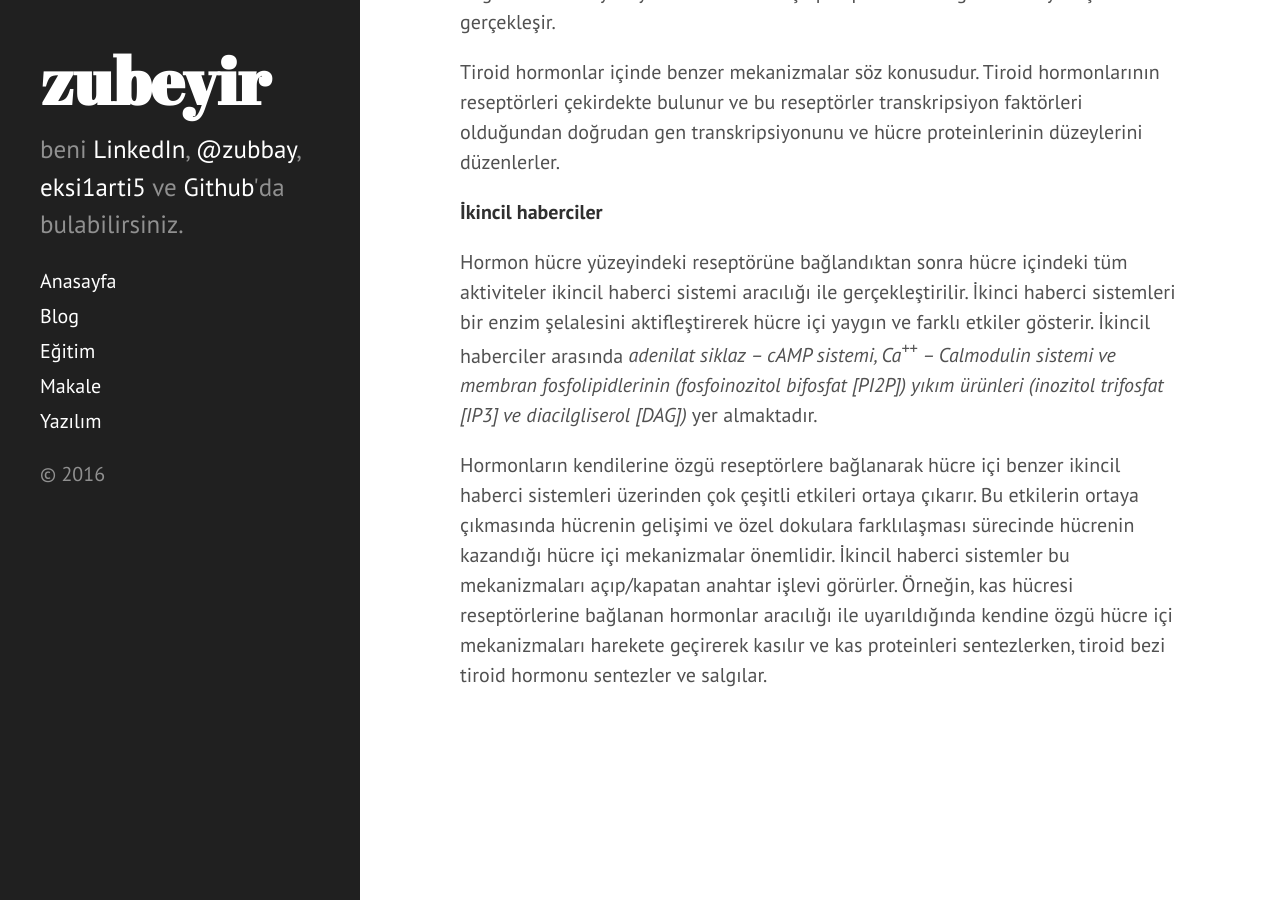
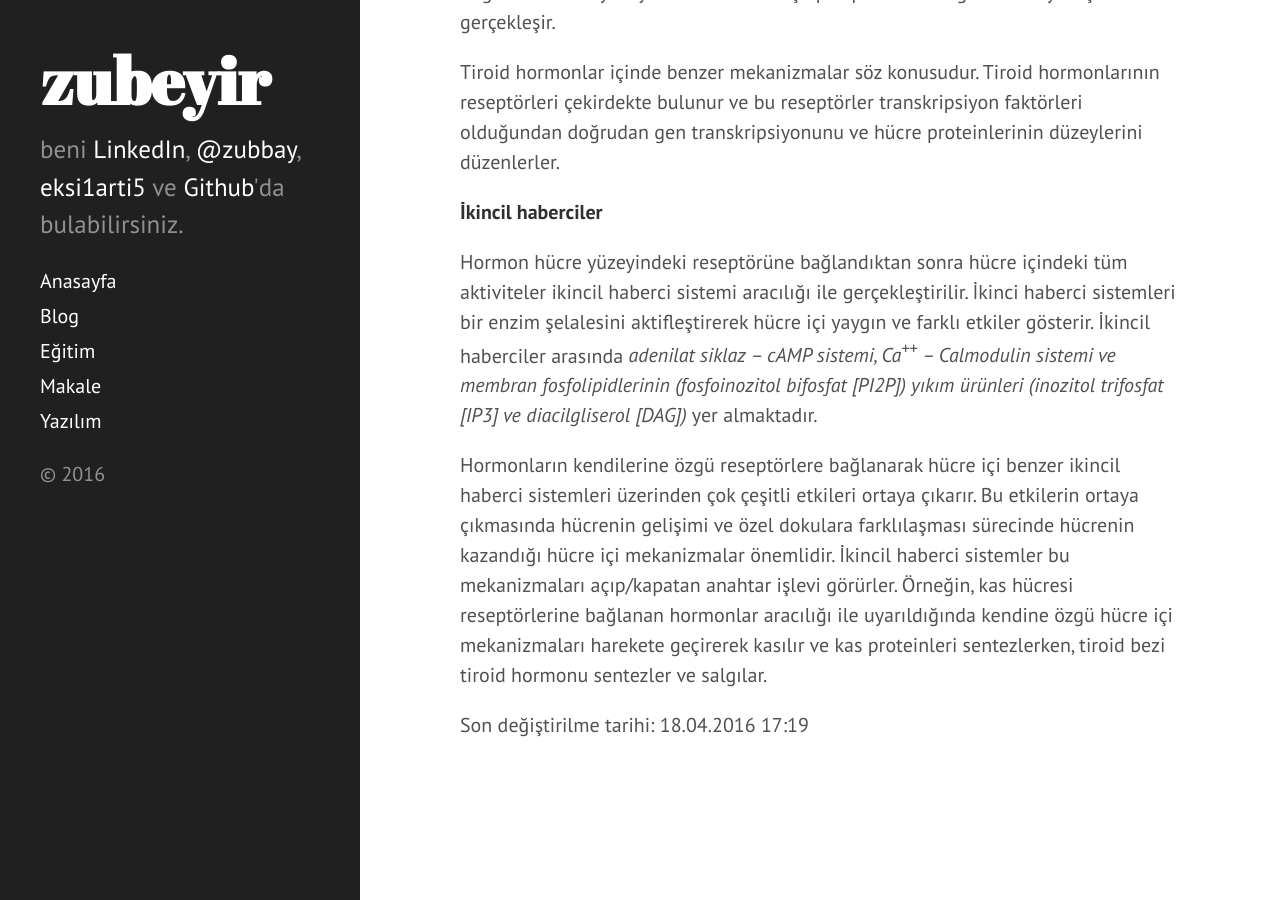
Before and after one commit to zubeyir/zubeyir.github.io, a Jekyll site: the page built from egitim/endokrin_sistem_2016_Bahar.md, in a window 1280 px wide and 900 px high, scrolled down 3203 px. Built offline with Jekyll 4.4.1, drawn with Linux system fonts in a browser that asks for light colours.

Commit message:
Update endokrin_sistem_2016_Bahar.md

```diff
--- a/egitim/endokrin_sistem_2016_Bahar.md
+++ b/egitim/endokrin_sistem_2016_Bahar.md
@@ -44,3 +44,5 @@ Tiroid hormonlar içinde benzer mekanizmalar söz konusudur. Tiroid hormonların
 Hormon hücre yüzeyindeki reseptörüne bağlandıktan sonra hücre içindeki tüm aktiviteler ikincil haberci sistemi aracılığı ile gerçekleştirilir. İkinci haberci sistemleri bir enzim şelalesini aktifleştirerek hücre içi yaygın ve farklı etkiler gösterir. İkincil haberciler arasında *adenilat siklaz – cAMP sistemi, Ca<sup>++</sup> – Calmodulin sistemi ve membran fosfolipidlerinin (fosfoinozitol bifosfat \[PI2P\]) yıkım ürünleri (inozitol trifosfat \[IP3\] ve diacilgliserol \[DAG\])* yer almaktadır.
 
 Hormonların kendilerine özgü reseptörlere bağlanarak hücre içi benzer ikincil haberci sistemleri üzerinden çok çeşitli etkileri ortaya çıkarır. Bu etkilerin ortaya çıkmasında hücrenin gelişimi ve özel dokulara farklılaşması sürecinde hücrenin kazandığı hücre içi mekanizmalar önemlidir. İkincil haberci sistemler bu mekanizmaları açıp/kapatan anahtar işlevi görürler. Örneğin, kas hücresi reseptörlerine bağlanan hormonlar aracılığı ile uyarıldığında kendine özgü hücre içi mekanizmaları harekete geçirerek kasılır ve kas proteinleri sentezlerken, tiroid bezi tiroid hormonu sentezler ve salgılar.
+
+Son değiştirilme tarihi: 18.04.2016 17:19
```
